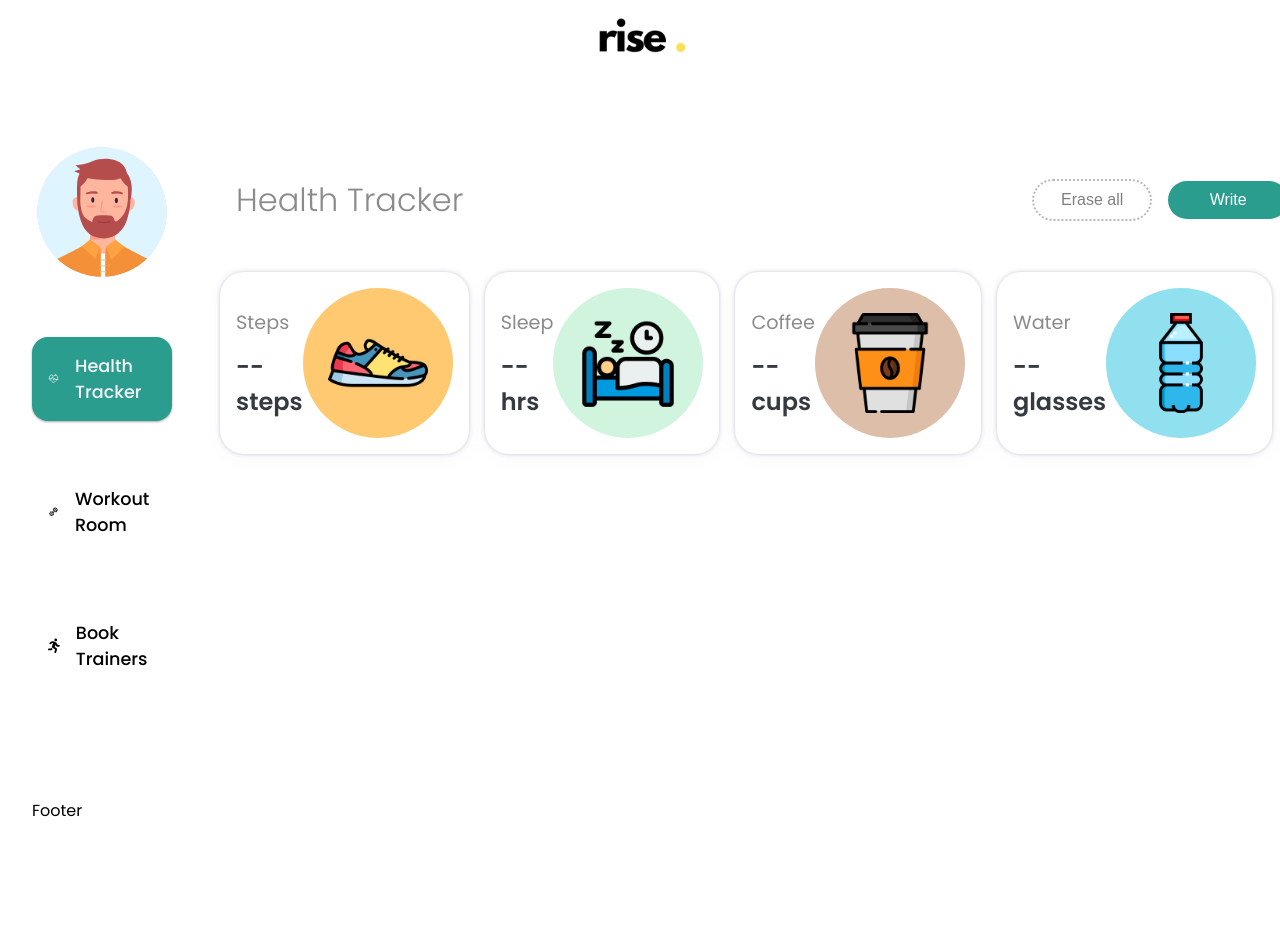
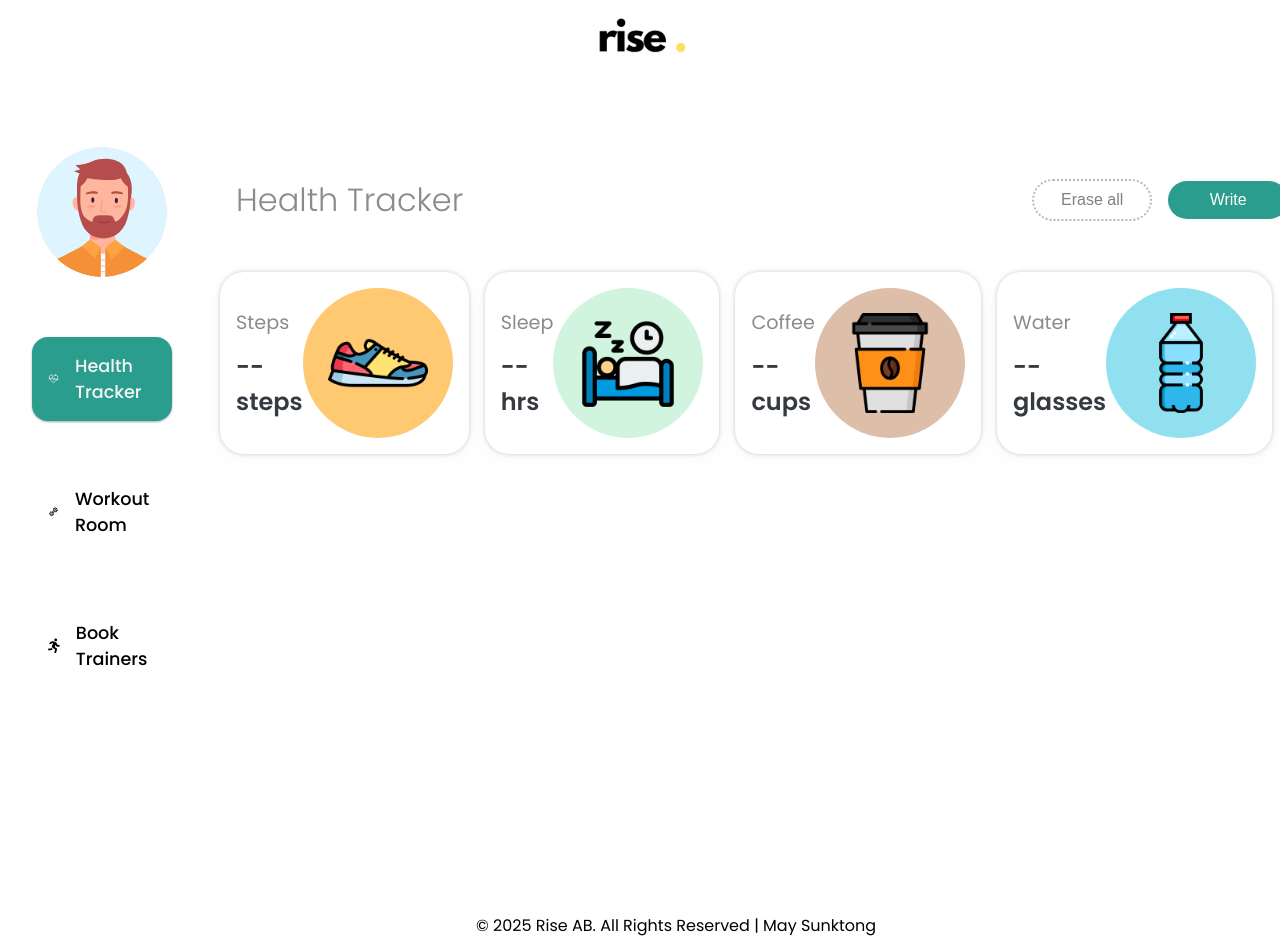
Before and after one commit to maysunktong/rise--app, a React (Vite) app: page / in a window 1280 px wide. Shown: the top 952 px of the page. Before the commit the page ends 880 px from the top, so only its background shows below. Built offline with nearby package versions, Linux system fonts and the light colour scheme.

Commit message:
Add footer

```diff
--- a/src/components/Layout/Footer/footer.module.css
+++ b/src/components/Layout/Footer/footer.module.css
@@ -1,3 +1,4 @@
 .footer {
   padding: 2rem;
+  text-align: center;
 }
--- a/src/components/Layout/Footer/index.jsx
+++ b/src/components/Layout/Footer/index.jsx
@@ -3,7 +3,7 @@ import styles from "./footer.module.css"
 const Footer = () => {
   return (
     <div className={styles.footer}>
-      <p>Footer</p>
+       <p>&copy; 2025 Rise AB. All Rights Reserved | May Sunktong</p>
     </div>
   );
 };
--- a/src/components/Layout/layout.module.css
+++ b/src/components/Layout/layout.module.css
@@ -5,7 +5,7 @@
 
 .dashboardWrapper {
   display: grid;
-  grid-template-rows: 6fr 1fr;
+  grid-template-rows: 9fr 1fr;
   min-height: 100vh;
 }
 
```
